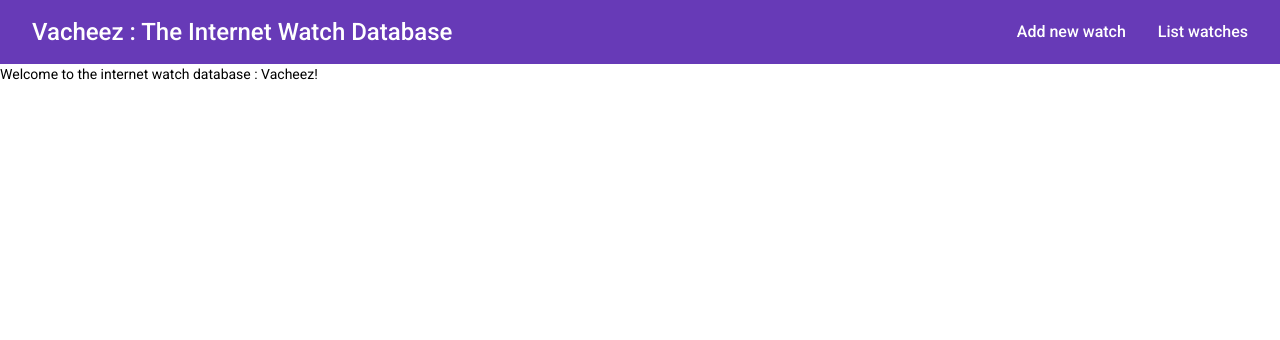
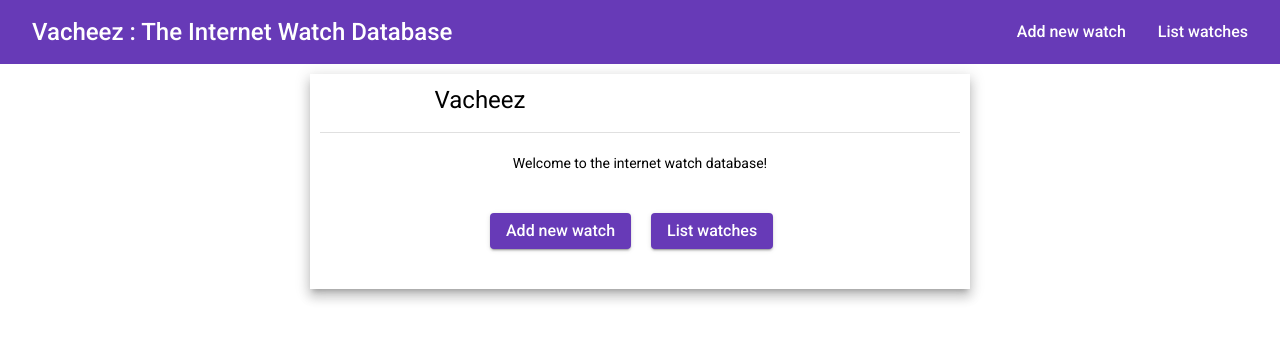
Before and after one commit to fehermate/wt2-project, an Angular app: page / in a window 1280 px wide. Shown: the top 340 px of the page. Built offline with nearby package versions, Linux system fonts and the light colour scheme.

Commit message:
Frontend end (for now)

```diff
--- a/src/app/app.module.ts
+++ b/src/app/app.module.ts
@@ -24,6 +24,7 @@ import {MatButton, MatButtonModule} from "@angular/material/button";
 import { HeaderComponent } from './header/header.component';
 import {MatDividerModule} from "@angular/material/divider";
 import {MatIconModule} from "@angular/material/icon";
+import {MatCardModule} from "@angular/material/card";
 
 @NgModule({
   declarations: [
@@ -58,6 +59,7 @@ import {MatIconModule} from "@angular/material/icon";
     ]),
     MatDividerModule,
     MatIconModule,
+    MatCardModule,
   ],
   providers: [
     WatchesService,
--- a/src/app/landing/landing.component.css
+++ b/src/app/landing/landing.component.css
@@ -0,0 +1,32 @@
+.landing-card {
+  margin: 10px auto;
+  width: 50%;
+  padding: 10px;
+}
+
+h1 {
+  margin: 10px auto;
+  width: 50%;
+  text-align: center;
+  font-size: 48px;
+  font-weight: bold;
+}
+
+p {
+  margin: 10px auto;
+  font-size: 24px;
+  padding: 10px;
+  text-align: center;
+  font-weight: lighter;
+}
+
+.quick-routing {
+  margin: 10px auto;
+  width: 50%;
+  padding: 10px;
+}
+
+.mat-raised-button {
+  font-size: 16px;
+  margin: 10px;
+}
--- a/src/app/landing/landing.component.html
+++ b/src/app/landing/landing.component.html
@@ -1,3 +1,9 @@
-<div>
-  <span>Welcome to the internet watch database : Vacheez!</span>
+<div class="landing-card mat-elevation-z8">
+  <h1 class="mat-headline">Vacheez</h1>
+  <mat-divider></mat-divider>
+  <p class="mat-body-1">Welcome to the internet watch database!</p>
+  <div class="quick-routing">
+    <button color="primary" mat-raised-button routerLink="add-watch">Add new watch</button>
+    <button color="primary" mat-raised-button routerLink="list-watches">List watches</button>
+  </div>
 </div>
--- a/src/app/not-found/not-found.component.css
+++ b/src/app/not-found/not-found.component.css
@@ -0,0 +1,36 @@
+.error-card {
+  margin: 10px auto;
+  width: 50%;
+  padding: 10px;
+}
+
+h1 {
+  margin: 10px auto;
+  width: 50%;
+  text-align: center;
+  font-size: 48px;
+  font-weight: bold;
+}
+
+p {
+  margin: 10px auto;
+  font-size: 24px;
+  padding: 10px;
+  text-align: center;
+  font-weight: lighter;
+}
+
+.mat-raised-button {
+  margin: 10px auto;
+  width: 50%;
+  padding: 10px;
+}
+
+
+.home-button {
+  margin: 10px auto;
+  width: 50%;
+  text-align: center;
+  font-size: 48px;
+  font-weight: bold;
+}
--- a/src/app/not-found/not-found.component.html
+++ b/src/app/not-found/not-found.component.html
@@ -1,4 +1,9 @@
-<div>
-  <span>404</span>
-  <span>Page not found!</span>
+<div class="error-card mat-elevation-z8">
+
+  <h1 class="mat-headline">404</h1>
+  <mat-divider></mat-divider>
+  <p class="mat-body-1">Page not found!</p>
+  <div class="home-button">
+    <button routerLink="" mat-raised-button color="primary"><mat-icon>home</mat-icon>Go home</button>
+  </div>
 </div>
--- a/src/app/watch-form/watch-form.component.css
+++ b/src/app/watch-form/watch-form.component.css
@@ -1,5 +1,5 @@
 .example-container {
-  margin: auto;
+  margin: 10px auto;
   width: 25%;
   padding: 10px;
   text-align: center;
@@ -12,3 +12,21 @@
 .form-element {
   margin-top: 8px;
 }
+
+.mat-raised-button {
+  margin-top: 8px;
+}
+
+.form-element {
+  width: 75%;
+}
+
+.mat-headline {
+  font-weight: normal;
+  font-size: 32px;
+  color: white;
+}
+
+.mat-card {
+  background: #673AB7;
+}
--- a/src/app/watch-form/watch-form.component.html
+++ b/src/app/watch-form/watch-form.component.html
@@ -1,4 +1,10 @@
 <div class="example-container mat-elevation-z8">
+  <div class="title-card">
+    <mat-card>
+      <h1 class="mat-headline">Add watch</h1>
+    </mat-card>
+  </div>
+
   <form [formGroup]="watchForm" (ngSubmit)="onSubmit()">
     <mat-form-field class="form-element" appearance="fill">
       <mat-label>Price</mat-label>
@@ -38,8 +44,7 @@
       <mat-label>Movement</mat-label>
       <mat-select [formControl]="movement" required>
         <mat-option value="quartz">Quartz</mat-option>
-        <mat-option value="automatic">Automatic</mat-option>
-        <mat-option value="handWinding">Hand Winding</mat-option>
+        <mat-option value="Mechanical">Mechanical</mat-option>
       </mat-select>
     </mat-form-field>
 
@@ -55,6 +60,6 @@
     </mat-form-field>
 
     <mat-divider></mat-divider>
-    <button mat-raised-button type="submit" [disabled]="!watchForm.valid" >Submit</button>
+    <button color="primary" mat-raised-button type="submit" [disabled]="!watchForm.valid" >Submit</button>
   </form>
 </div>
--- a/src/app/watch-form/watch-form.component.ts
+++ b/src/app/watch-form/watch-form.component.ts
@@ -7,12 +7,12 @@ import {FormGroup, FormControl, Validators} from '@angular/forms';
 })
 export class WatchFormComponent implements OnInit {
 
-  price = new FormControl('', Validators.required);
-  brand = new FormControl('', Validators.required);
-  model = new FormControl('', Validators.required);
-  gender = new FormControl('', Validators.required);
-  movement = new FormControl('', Validators.required);
-  caseMaterial = new FormControl('', Validators.required);
+  price = new FormControl('', [Validators.required, Validators.min(1)]);
+  brand = new FormControl('', [Validators.required, Validators.minLength(1), Validators.maxLength(24)]);
+  model = new FormControl('', [Validators.required, Validators.minLength(1), Validators.maxLength(24)]);
+  gender = new FormControl('', [Validators.required]);
+  movement = new FormControl('', [Validators.required]);
+  caseMaterial = new FormControl('', [Validators.required]);
 
 
   watchForm = new FormGroup(
@@ -32,11 +32,17 @@ export class WatchFormComponent implements OnInit {
   }
 
   getErrorMessage() {
-    if (this.price.hasError('required')) {
+    if (this.price.hasError('required') ||
+      this.brand.hasError('required') ||
+      this.model.hasError('required') ||
+      this.gender.hasError('required') ||
+      this.movement.hasError('required') ||
+      this.caseMaterial.hasError('required')
+  ) {
       return 'You must enter a value';
     }
 
-    return this.price.hasError('length') ? 'Not a valid length' : '';
+    return this.watchForm.hasError('length') ? 'Not a valid length' : '';
   }
 
   onSubmit(){
--- a/src/app/watch/watch.component.css
+++ b/src/app/watch/watch.component.css
@@ -28,3 +28,14 @@
 .spinner-container mat-spinner {
   margin: 130px auto 0 auto;
 }
+
+.watch-page-content {
+  width: 50%;
+  text-align: center;
+  margin: 10px auto;
+}
+
+.value-filter {
+  font-size: 24px;
+  width: 50%;
+}
--- a/src/app/watch/watch.component.ts
+++ b/src/app/watch/watch.component.ts
@@ -9,14 +9,7 @@ import {MatPaginator} from "@angular/material/paginator";
 @Component({
   selector: 'app-watch',
   templateUrl: './watch.component.html',
-  styleUrls: ['./watch.component.css'],
-  animations: [
-    trigger('detailExpand', [
-      state('collapsed', style({height: '0px', minHeight: '0'})),
-      state('expanded', style({height: '*'})),
-      transition('expanded <=> collapsed', animate('225ms cubic-bezier(0.4, 0.0, 0.2, 1)')),
-    ]),
-  ],
+  styleUrls: ['./watch.component.css']
 })
 
 
@@ -29,11 +22,12 @@ export class WatchComponent implements OnInit {
   @ViewChild(MatPaginator, {static: true}) paginator: MatPaginator;
   @ViewChild(MatSort, {static: true}) sort: MatSort;
 
-  //constructor(service: WatchesService) {
-  //  this.watches = service.getWatches();
-  //}
+  constructor(service: WatchesService) {
+    //this.watches = service.getAll().subscribe();
+  }
 
   ngOnInit(): void {
+    this.dataSource = new MatTableDataSource(DATA);
     this.dataSource.paginator = this.paginator;
     this.dataSource.sort = this.sort;
   }
--- a/src/app/watches.service.ts
+++ b/src/app/watches.service.ts
@@ -8,18 +8,21 @@ import {HttpClient} from "@angular/common/http";
 })
 export class WatchesService {
   constructor(private http:HttpClient) { }
-  url: string = "http://localhost:3001/api"
+  url: string = "http://localhost:3000/api"
+
+  getAll(): Observable<Watch[]> {
+    return this.http.get<Watch[]>(this.url + '/get-all');
+  }
 
   add(watch: Watch): Observable<Watch> {
-    return this.http.post<Watch>(this.url + '/post', watch);
+    return this.http.post<Watch>(this.url + '/add', watch);
   }
+
   update(watch: Watch): Observable<Watch> {
     return this.http.put<Watch>(this.url + '/update', watch);
   }
+
   delete(watch: Watch): Observable<Watch> {
     return this.http.delete<Watch>(this.url + '/delete/' + watch.model);
   }
-  getAll(): Observable<Watch[]> {
-    return this.http.get<Watch[]>(this.url + '/get-all');
-  }
 }
```
